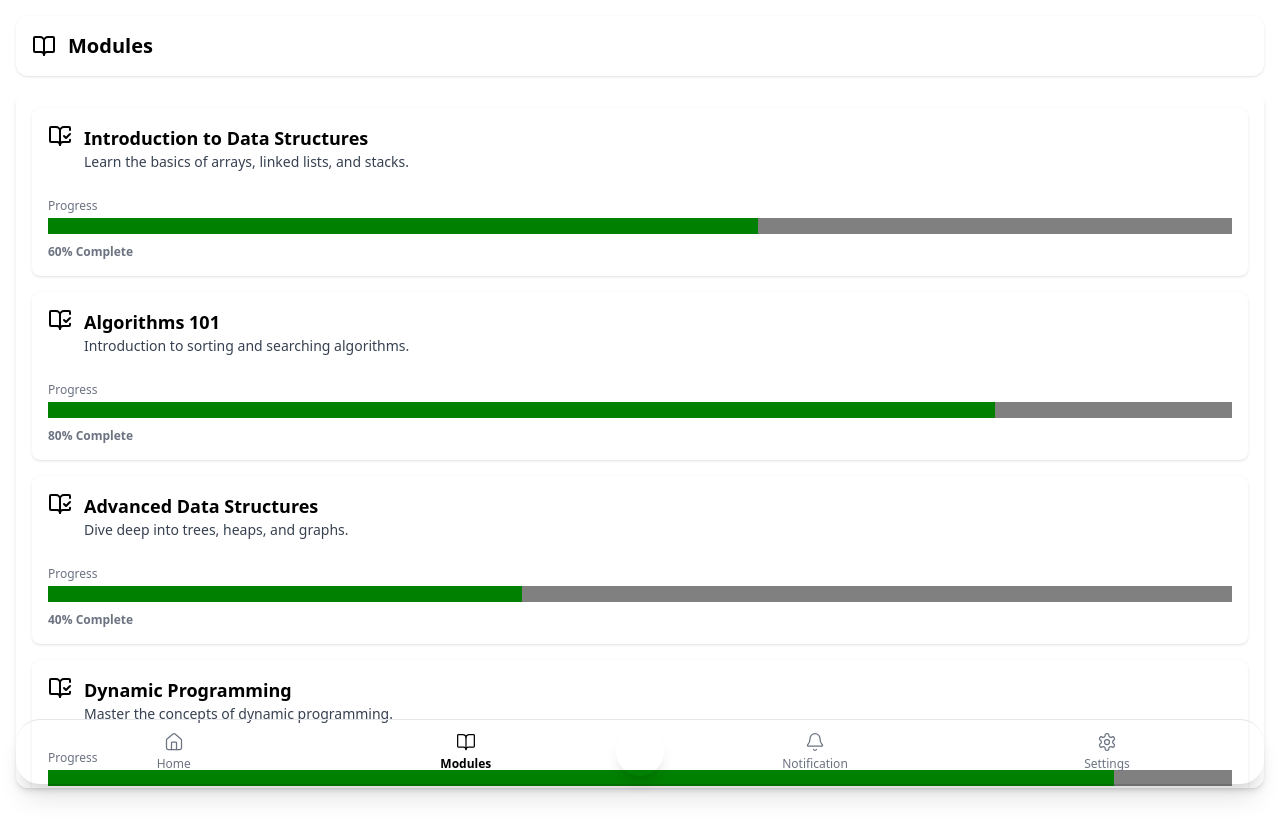
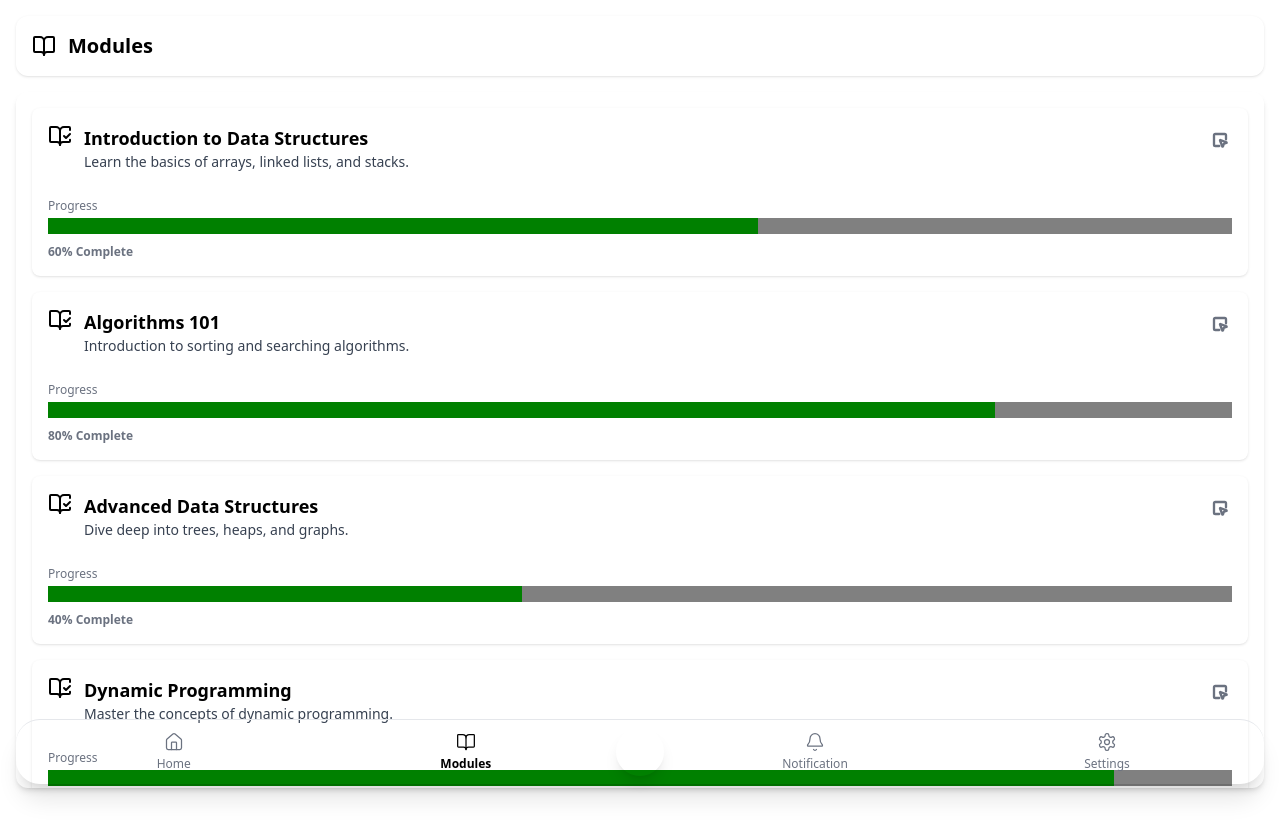
Before and after one commit to tortangChris/EduAR-IL, a React (Vite) app: page /modules in a window 1280 px wide. Shown: the top 838 px of the page. Built offline with nearby package versions, Linux system fonts and the light colour scheme.

Commit message:
add nav point for modules

```diff
--- a/src/components/ModulesContent.jsx
+++ b/src/components/ModulesContent.jsx
@@ -1,5 +1,5 @@
 import React from "react";
-import { BookOpenCheck } from "lucide-react";
+import { BookOpenCheck, SquareMousePointer } from "lucide-react";
 
 const ModulesContent = () => {
   const modules = [
@@ -36,8 +36,12 @@ const ModulesContent = () => {
       {modules.map((module, index) => (
         <div
           key={index}
-          className="bg-white dark:bg-neutral rounded-lg p-4 shadow flex flex-col gap-3"
+          className="relative bg-white dark:bg-neutral rounded-lg p-4 shadow flex flex-col gap-3"
         >
+          <div className="absolute top-6 right-5 cursor-pointer">
+            <SquareMousePointer className="w-4 h-4 text-gray-500 stroke-[3.5] stroke-current" />
+          </div>
+
           <div className="flex gap-3 items-start">
             <BookOpenCheck className="w-6 h-6 text-primary" />
             <div className="flex-1">
```
